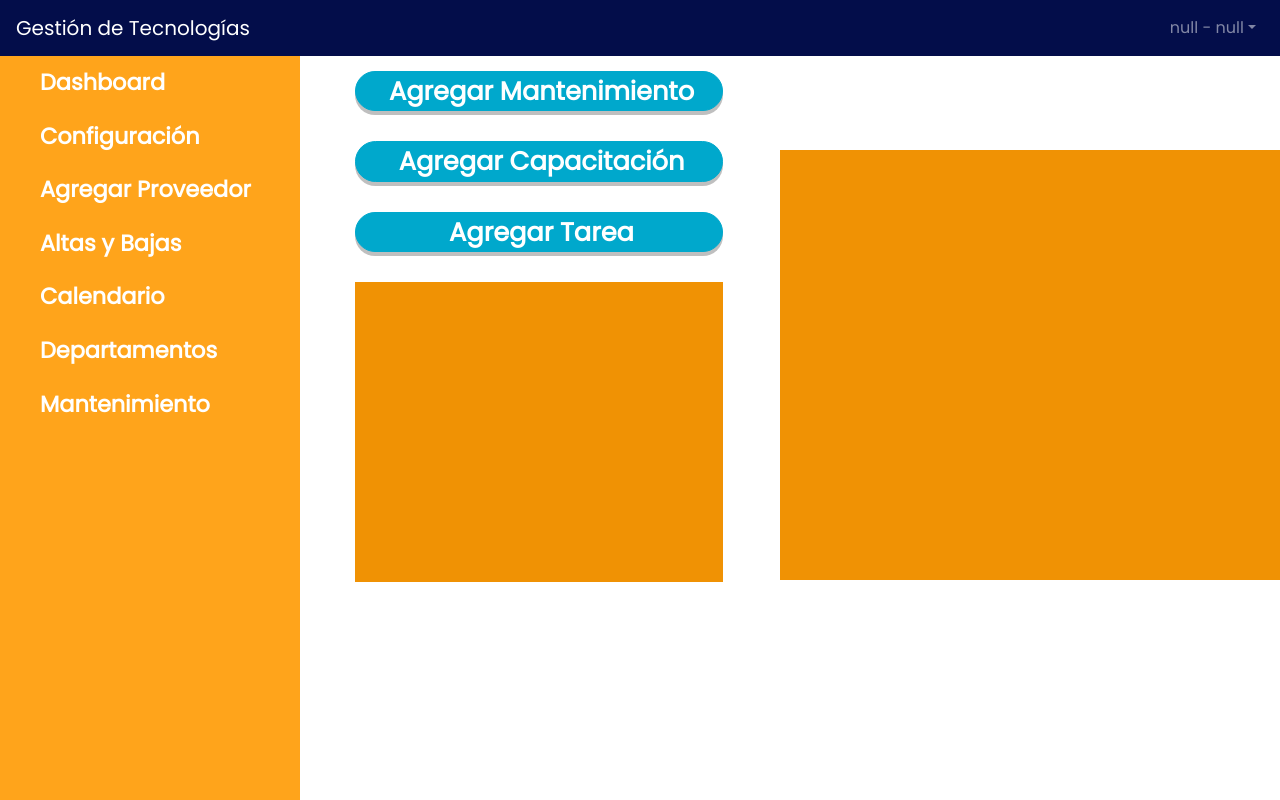
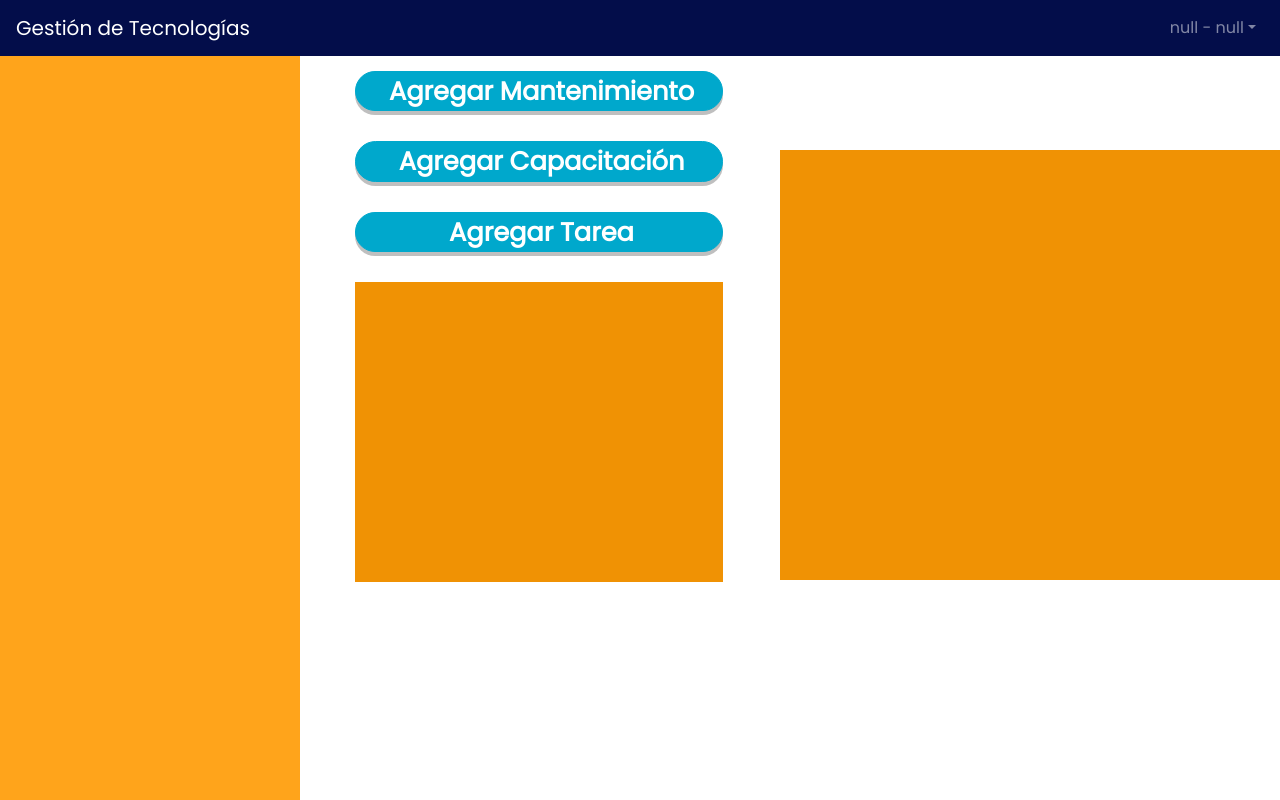
Before and after one commit to LSanchez94/Gestion-de-Tecnologia-Medica, a Vue app: page /Calendario in a window 1280 px wide. Built offline with nearby package versions, Linux system fonts and the light colour scheme.

Commit message:
Update MenuLeft.vue
Estaban repetidas unas cosas

```diff
--- a/src/components/Global/MenuLeft.vue
+++ b/src/components/Global/MenuLeft.vue
@@ -1,13 +1,7 @@
 <template>
     <div id="menuleft">
         <ul>
-            <li><router-link to="/Dashboard">Dashboard</router-link> </li>
-            <li><router-link to="/Configuracion">Configuración</router-link> </li>
-            <li><router-link to="/AgregarProveedor">Agregar Proveedor</router-link> </li>
-            <li><router-link to="/AltasBajas">Altas y Bajas</router-link> </li>
-            <li><router-link to="/Calendario">Calendario</router-link> </li>
-            <li><router-link to="/Departamentos">Departamentos</router-link> </li>
-            <li><router-link to="/Mantenimiento">Mantenimiento</router-link> </li>
+
             <li v-if="userProfile == 'Administrador'"><router-link to="/Dashboard">Dashboard</router-link> </li>
             <li v-if="userProfile == 'Administrador'"><router-link to="/Configuracion">Configuración</router-link> </li>
             <li v-if="userProfile == 'Administrador'"><router-link to="/AgregarProveedor">Agregar Proveedor</router-link> </li>
@@ -18,6 +12,7 @@
             <li v-if="userProfile == 'Administrador'"><router-link to="/Reportes">Reportes</router-link> </li>
             <li v-if="userProfile == 'Administrador'"><router-link to="/Mantenimiento">Mantenimiento</router-link> </li>
             <li v-if="userProfile == 'Administrador'"><router-link to="/Inventarios">Inventario</router-link> </li>
+
             <li v-if="userProfile == 'Médico'"><router-link to="/DashboardDr">Dashboard Doctores</router-link> </li>
         </ul>
     </div>
```
